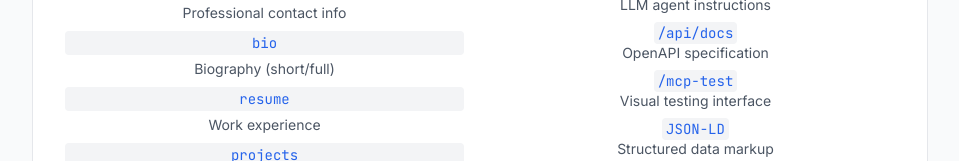
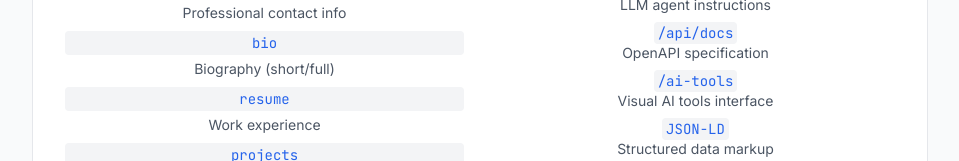
Before and after one commit to iamandycohen/me, a Next.js app: page / in a window 1280 px wide. Shown: the part 3698-3859 px from the top of the page, without its empty margins (160-1119 px from the left). Built offline with nearby package versions, Linux system fonts and the light colour scheme; no server answers.

Commit message:
added redirects for route rebranding, updated navigation links, and removed deprecated chat and MCP test pages

```diff
--- a/next.config.js
+++ b/next.config.js
@@ -151,6 +151,17 @@ const nextConfig = {
         destination: '/sitemap.xml',
         permanent: true,
       },
+      // Route rebranding redirects
+      {
+        source: '/chat',
+        destination: '/ai-chat',
+        permanent: true,
+      },
+      {
+        source: '/mcp-test',
+        destination: '/ai-tools',
+        permanent: true,
+      },
     ];
   },
 };
--- a/src/app/chat/page.tsx
+++ b/src/app/ai-chat/page.tsx
@@ -4,13 +4,13 @@ import ChatInterface from '@/components/chat/ChatInterface';
 import data from '@/lib/data';
 
 export const metadata = generatePageMetadata(
-  'AI Chat with MCP Tools',
+  'AI Chat',
   'Chat with an AI assistant that has access to detailed information about Andy Cohen\'s professional background, projects, and experience via live Model Context Protocol tools.',
   data.contact,
   {
-    keywords: ['chat', 'AI', 'assistant', 'Andy Cohen', 'professional', 'experience', 'MCP', 'Model Context Protocol'],
+    keywords: ['AI chat', 'AI assistant', 'Andy Cohen', 'professional', 'experience', 'MCP', 'Model Context Protocol', 'AI tools'],
   },
-  '/chat'
+  '/ai-chat'
 );
 
 export default function ChatPage() {
--- a/src/app/mcp-test/page.tsx
+++ b/src/app/ai-tools/page.tsx
@@ -9,23 +9,24 @@ import data from "@/lib/data";
 const displayName = getDisplayName(data.contact);
 
 export const metadata = generatePageMetadata(
-  "MCP Server Test",
-  `Test interface for Model Context Protocol server implementation by ${data.contact.name} - interactive testing tools for MCP endpoints and API responses.`,
+  "AI Tools Demo",
+  `Interactive demonstration of AI tools and Model Context Protocol implementation by ${data.contact.name} - explore live MCP endpoints and AI-driven data access.`,
   data.contact,
   {
+    keywords: ['AI tools', 'AI demonstration', 'MCP', 'Model Context Protocol', 'AI integration', 'Andy Cohen', 'interactive demo'],
     other: {
-      "ai:tool-type": "testing,development,api",
+      "ai:tool-type": "demonstration,ai-tools,interactive",
       "ai:protocol": "model-context-protocol,json-rpc",
-      "technical:api-testing": "true",
-      "developer:mcp-server": "true",
+      "ai:demonstration": "true",
+      "developer:ai-showcase": "true",
     },
     openGraph: {
-      title: `${displayName}'s MCP Server - Testing Interface`,
-      description: `Interactive testing interface for Model Context Protocol server implementation. Test MCP endpoints, view API responses, and validate server functionality.`,
+      title: `${displayName}'s AI Tools Demo`,
+      description: `Interactive demonstration of AI tools and Model Context Protocol implementation. Explore live AI-driven data access and tool integration.`,
       type: "website",
     },
   },
-  "/mcp-test",
+  "/ai-tools",
 );
 
 export default function MCPTestPage() {
--- a/src/app/community/page.tsx
+++ b/src/app/community/page.tsx
@@ -1,7 +1,7 @@
 import { generatePageMetadata } from "@/lib/metadata-generators";
 import { getDisplayName } from "@/lib/data-helpers";
 import data from "@/lib/data";
-import CommunityTabs from "./components/CommunityTabs";
+import CommunityTabs from "./_components/CommunityTabs";
 
 const displayName = getDisplayName(data.contact);
 
--- a/src/app/page.tsx
+++ b/src/app/page.tsx
@@ -52,7 +52,7 @@ export default function Home() {
                     Get in Touch
                   </Link>
                   <a
-                    href="/mcp-test"
+                    href="/ai-tools"
                     className="btn-secondary font-mono text-sm"
                   >
                     MCP Server
@@ -176,7 +176,7 @@ export default function Home() {
                   Chat with an AI that uses live MCP tools to answer questions about my experience.
                   Watch it call real APIs in real-time.
                 </p>
-                <Link href="/chat" className="btn-primary text-sm">
+                <Link href="/ai-chat" className="btn-primary text-sm">
                   Start Chat →
                 </Link>
               </div>
@@ -190,7 +190,7 @@ export default function Home() {
                   Test the Model Context Protocol server directly. See how AI agents
                   discover and use structured professional data.
                 </p>
-                <Link href="/mcp-test" className="btn-secondary text-sm">
+                <Link href="/ai-tools" className="btn-secondary text-sm">
                   Test MCP Tools →
                 </Link>
               </div>
--- a/src/app/sitemap.xml/route.ts
+++ b/src/app/sitemap.xml/route.ts
@@ -18,7 +18,8 @@ export async function GET(_request: NextRequest) {
     { path: "/projects", priority: 0.8, changefreq: "daily" },
     { path: "/contact", priority: 0.8, changefreq: "daily" },
     { path: "/community", priority: 0.8, changefreq: "daily" },
-    { path: "/mcp-test", priority: 0.7, changefreq: "daily" },
+    { path: "/ai-chat", priority: 0.8, changefreq: "daily" },
+    { path: "/ai-tools", priority: 0.7, changefreq: "daily" },
   ];
 
   // Generate sitemap URLs
--- a/src/components/mcp/MCPServerSection.tsx
+++ b/src/components/mcp/MCPServerSection.tsx
@@ -56,8 +56,8 @@ export default function MCPServerSection() {
               <p className="text-gray-600">OpenAPI specification</p>
             </div>
             <div>
-              <code className="font-mono text-primary-600">/mcp-test</code>
-              <p className="text-gray-600">Visual testing interface</p>
+              <code className="font-mono text-primary-600">/ai-tools</code>
+              <p className="text-gray-600">Visual AI tools interface</p>
             </div>
             <div>
               <code className="font-mono text-primary-600">JSON-LD</code>
@@ -70,7 +70,7 @@ export default function MCPServerSection() {
       <div className="pt-6 border-t border-gray-300">
         <div className="flex flex-wrap justify-center gap-4">
           <a
-            href="/mcp-test"
+            href="/ai-tools"
             className="inline-flex items-center gap-2 font-mono text-sm text-primary-600 hover:text-primary-700"
           >
             Test MCP Server
--- a/src/components/ui/Navigation.tsx
+++ b/src/components/ui/Navigation.tsx
@@ -34,8 +34,8 @@ function Navigation() {
       "/projects": "projects/page.tsx",
       "/community": "community/page.tsx",
       "/contact": "contact/page.tsx",
-      "/chat": "chat/page.tsx",
-      "/mcp-test": "mcp-test/page.tsx",
+      "/ai-chat": "ai-chat/page.tsx",
+      "/ai-tools": "ai-tools/page.tsx",
     };
 
     const filePath = pathMap[currentPath] || "page.tsx";
@@ -48,8 +48,8 @@ function Navigation() {
     { name: "Projects", href: "/projects" },
     { name: "Community", href: "/community" },
     { name: "Contact", href: "/contact" },
-    { name: "AI Chat", href: "/chat" },
-    { name: "AI Tools Demo", href: "/mcp-test" },
+    { name: "AI Chat", href: "/ai-chat" },
+    { name: "AI Tools Demo", href: "/ai-tools" },
   ];
 
   const toggleMobileMenu = () => {
```
Also changed, not shown: src/app/community/_components/CommunityTabs.tsx (renamed from src/app/community/components/CommunityTabs.tsx).
